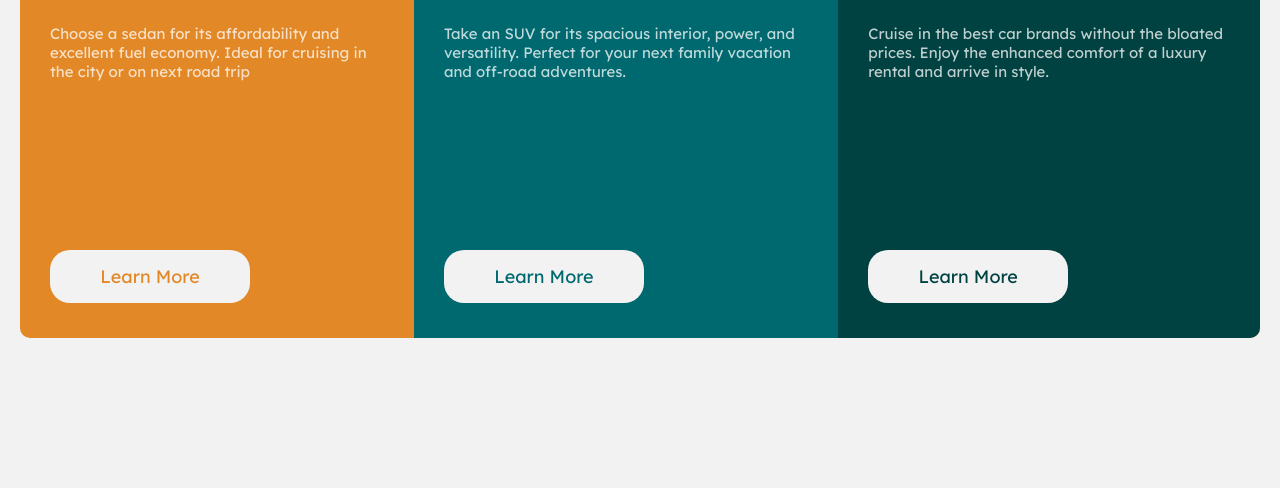
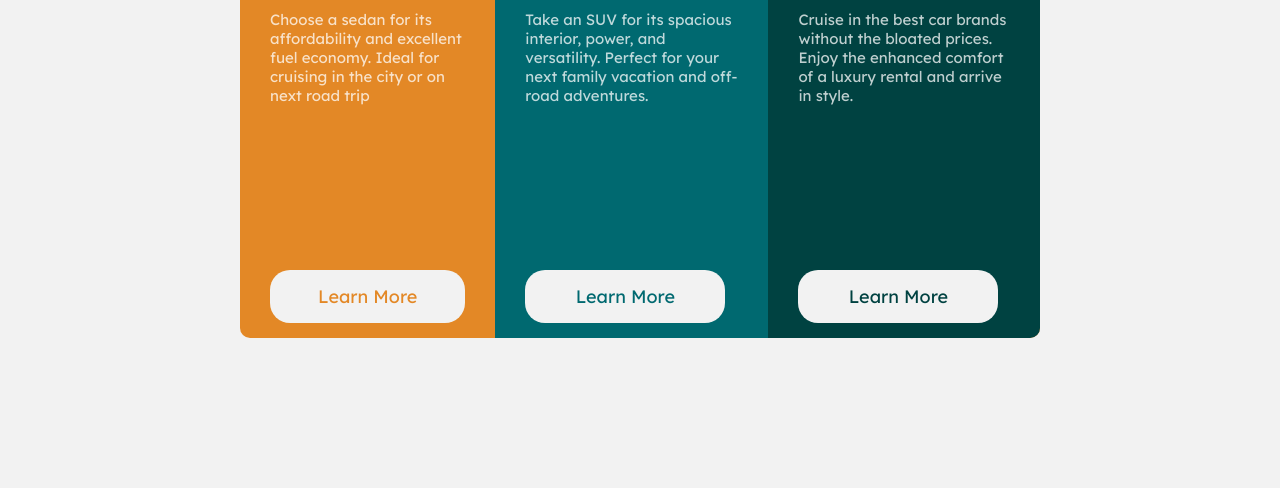
Before and after one commit to matheuzeba/3-column-preview-card-component, a plain HTML site: page index.html in a window 1280 px wide. Shown: the part 312-800 px from the top of the page. Drawn offline with Linux system fonts and the light colour scheme.

Commit message:
diminuindo tamanho do container em desktop

```diff
--- a/css/responsive.css
+++ b/css/responsive.css
@@ -2,11 +2,12 @@
     body {
         display: flex;
         align-items: center;
+        justify-content: center;
     }
     body main .component{
         flex-direction: row;
         height: 50rem;
-
+        max-width: 80rem
     }
 
     body main .component .component-wrapper {
```
